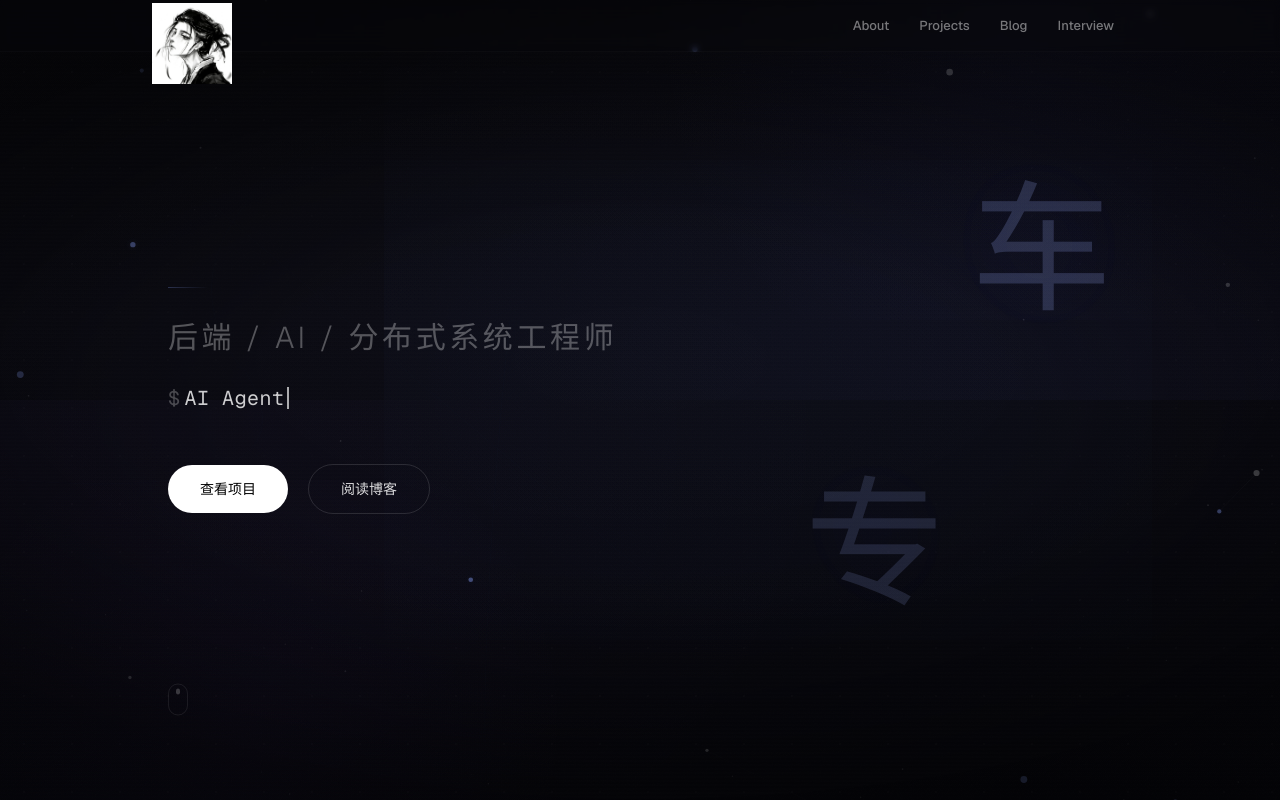
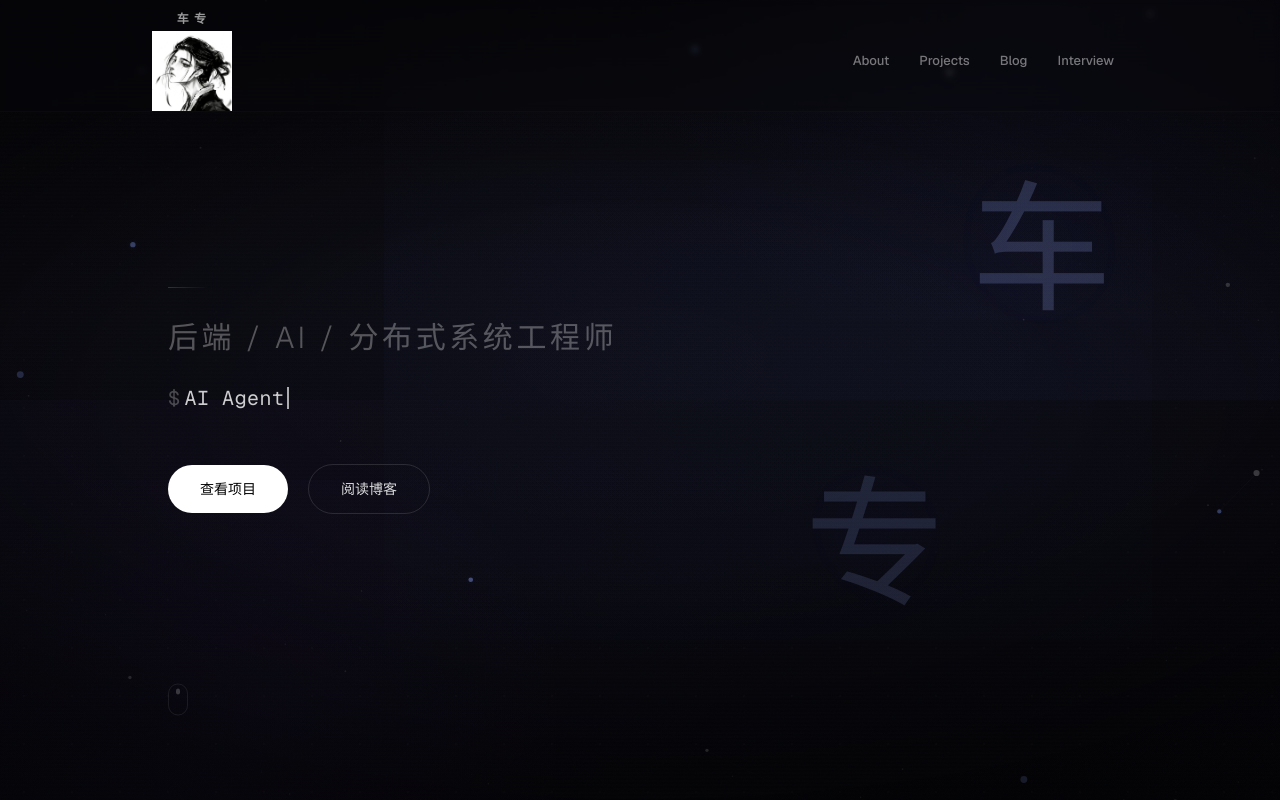
Before and after one commit to Car-Brick/My-Blog, a Next.js app: page / in a window 1280 px wide. Built offline with nearby package versions, Linux system fonts and the light colour scheme; a web font is replaced by a local one.

Commit message:
增高导航栏以适应Logo尺寸

```diff
--- a/src/components/Navbar/Navbar.tsx
+++ b/src/components/Navbar/Navbar.tsx
@@ -54,7 +54,7 @@ export default function Navbar() {
       {/* ── Navbar ──────────────────────────────────────────────── */}
       <header
         className={[
-          "fixed top-0 inset-x-0 z-50 h-[52px] flex items-center transition-all duration-500",
+          "fixed top-0 inset-x-0 z-50 h-28 flex items-end transition-all duration-500",
           scrolled
             ? "bg-[#08080d]/75 backdrop-blur-xl border-b border-white/[0.06]"
             : "bg-[#08080d]/25 backdrop-blur-[3px] border-b border-white/[0.02]",
@@ -64,7 +64,7 @@ export default function Navbar() {
           {/* Logo */}
           <Link
             href="/"
-            className="flex flex-col items-center mt-4 hover:opacity-80 transition-opacity duration-300"
+            className="flex flex-col items-center hover:opacity-80 transition-opacity duration-300"
           >
             <span className="text-xs font-semibold tracking-widest text-white/60 mb-1">
               车 专
```
